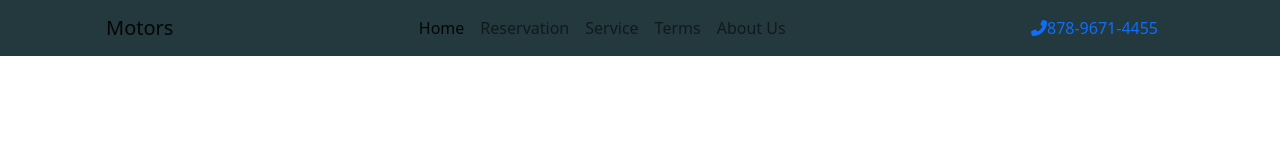
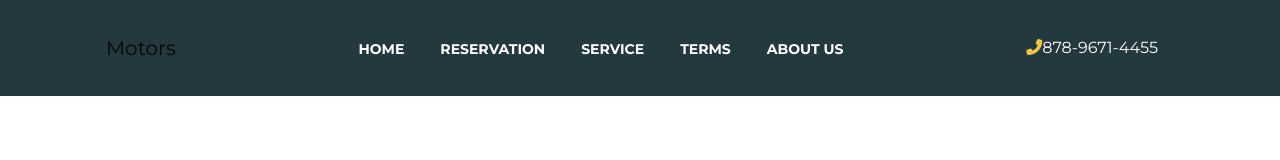
Before and after one commit to rajesh-mondal/maxo-cabs, a plain HTML site: page index.html in a window 1280 px wide. Drawn offline with nearby package versions, Linux system fonts and the light colour scheme.

Commit message:
header menu styled

```diff
--- a/css/style.css
+++ b/css/style.css
@@ -16,4 +16,33 @@ html{
 /* Header */
 header{
     background-color: #23393d;
+    font-family: 'Montserrat', sans-serif;
+    padding: 20px 0;
 }
+.menu ul li{
+    padding: 0 10px;
+}
+.menu ul li a{
+    font-size: 14px;
+    text-decoration: none;
+    color: #fff !important;
+    transition: 0.4s;
+}
+.menu ul li a{
+    font-size: 14px;
+    text-decoration: none;
+    color: #fff !important;
+    transition: 0.4s;
+}
+.menu ul li a:hover{
+    color: #f0c540 !important;
+}
+form li a span{
+    color: #f0c540 !important;
+    width: 20px;
+    height: 20px;
+    border-radius: 50%;
+}
+form li a{
+    color: #fff !important;
+}
--- a/index.html
+++ b/index.html
@@ -23,8 +23,8 @@
                             <button class="navbar-toggler" type="button" data-bs-toggle="collapse" data-bs-target="#navbarSupportedContent" aria-controls="navbarSupportedContent" aria-expanded="false" aria-label="Toggle navigation">
                                 <span class="navbar-toggler-icon"></span>
                             </button>
-                            <div class="collapse navbar-collapse" id="navbarSupportedContent">
-                                <ul class="navbar-nav m-auto mb-2 mb-lg-0">
+                            <div class="collapse navbar-collapse menu text-white" id="navbarSupportedContent">
+                                <ul class="navbar-nav m-auto mb-2 mb-lg-0 text-uppercase fw-bold">
                                     <li class="nav-item">
                                         <a class="nav-link active" aria-current="page" href="#">Home</a>
                                     </li>
```
